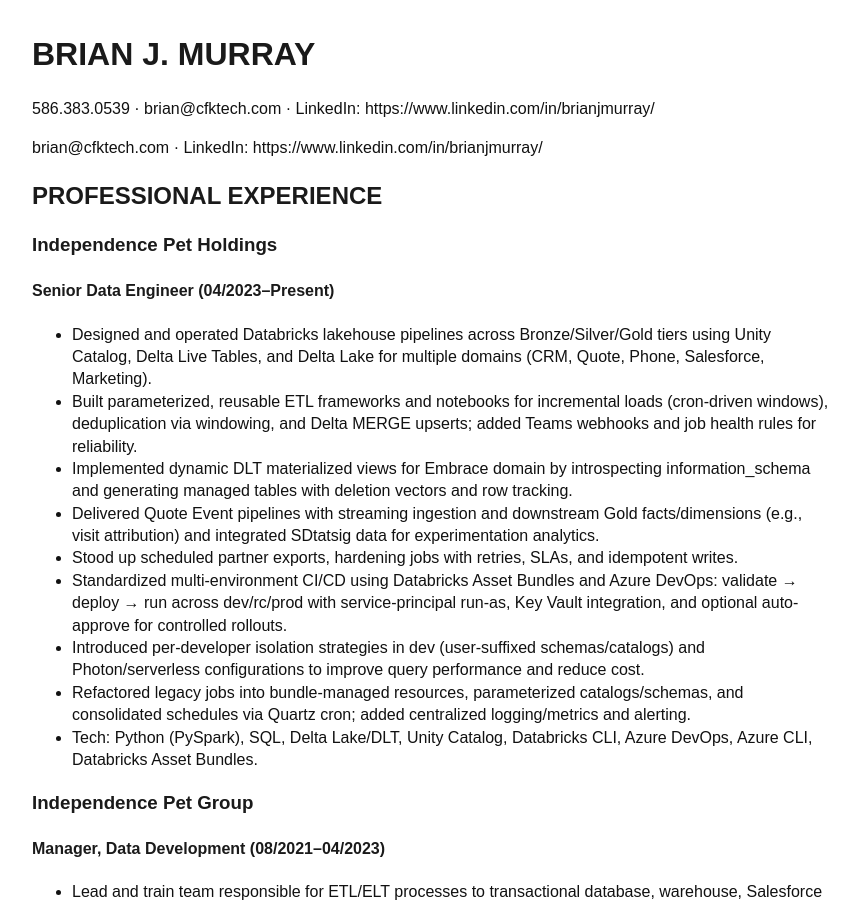
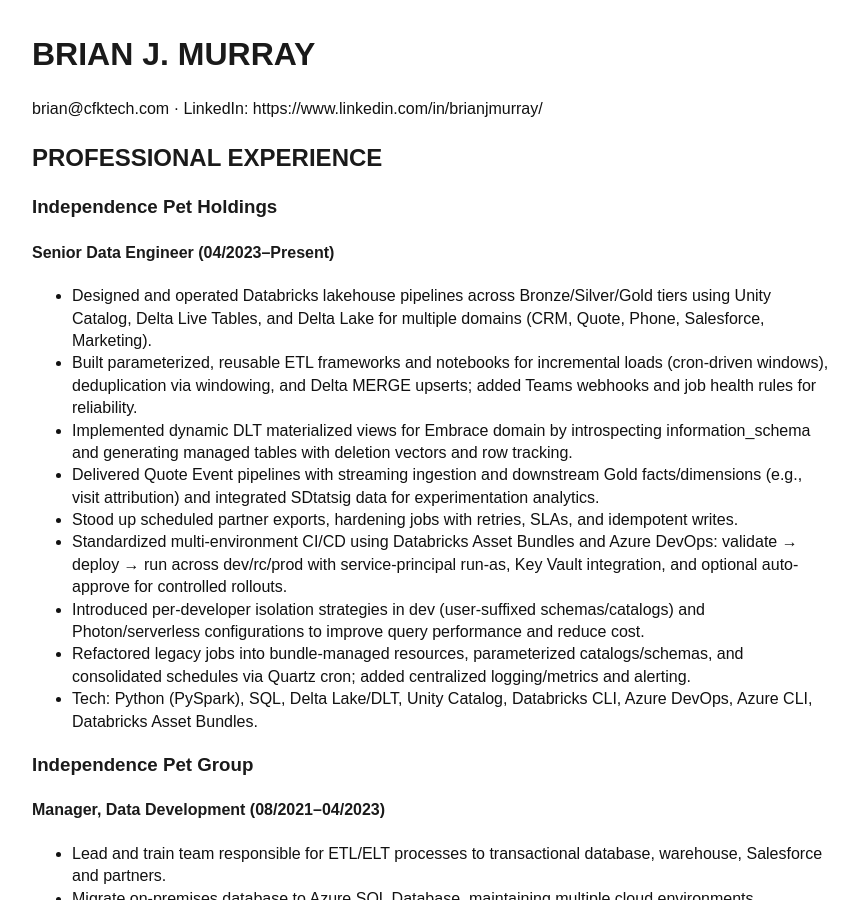
Before and after one commit to brianjmurray/cfktech-resume, a Jekyll site: the page built from resume.md, in a window 1280 px wide and 900 px high. Shown: the whole window, without its empty margins (208-1066 px from the left). Built offline with Jekyll 4.4.1, drawn with Linux system fonts in a browser that asks for light colours; our own code applies the rules of GitHub Pages for plain Markdown files.

Commit message:
Clean up resume: remove duplicate contact line

```diff
--- a/resume.md
+++ b/resume.md
@@ -7,8 +7,6 @@
 ---
 
 # BRIAN J. MURRAY
-
-586.383.0539 · brian@cfktech.com · LinkedIn: https://www.linkedin.com/in/brianjmurray/
 
 brian@cfktech.com · LinkedIn: https://www.linkedin.com/in/brianjmurray/
 
```
